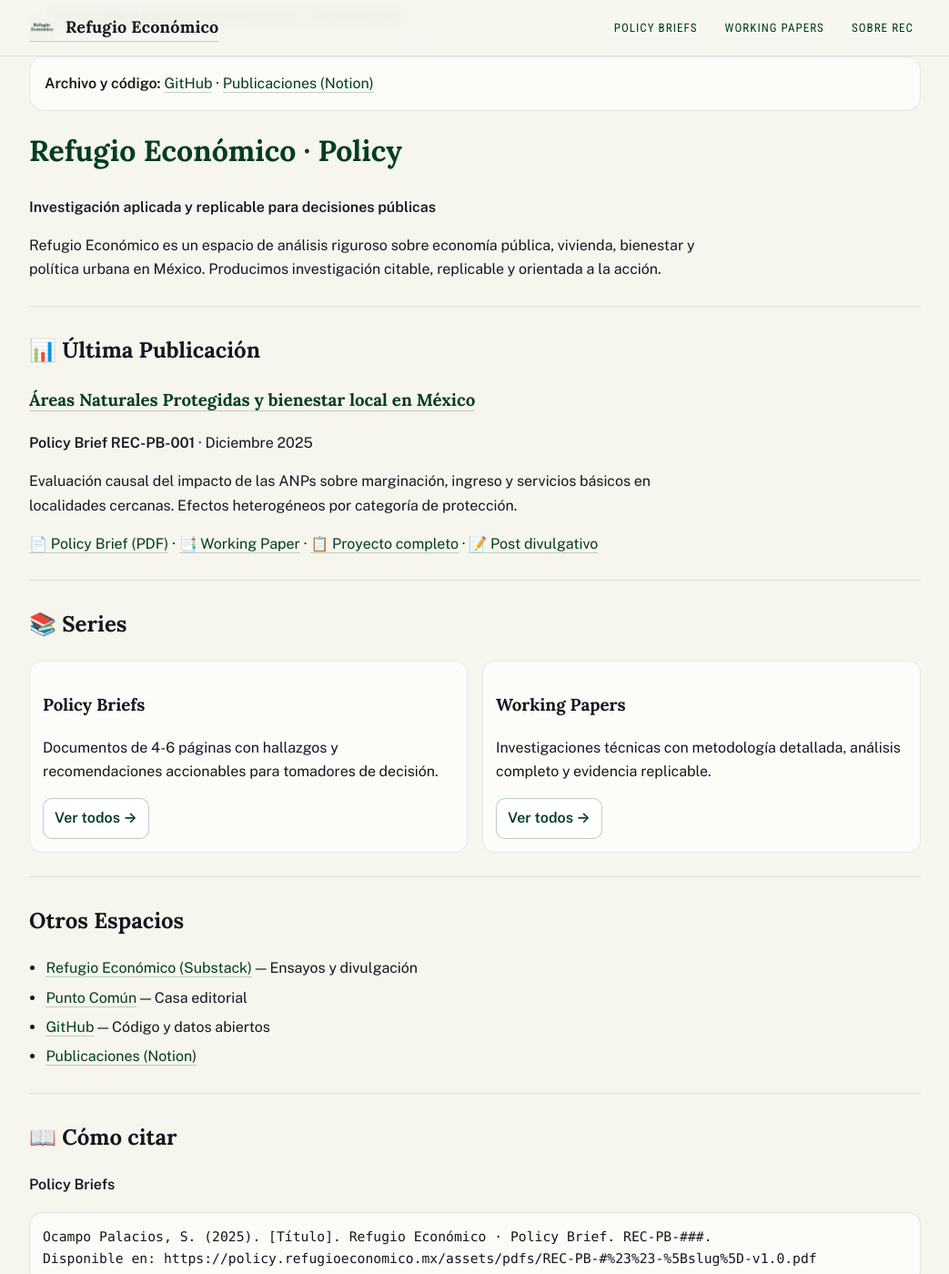
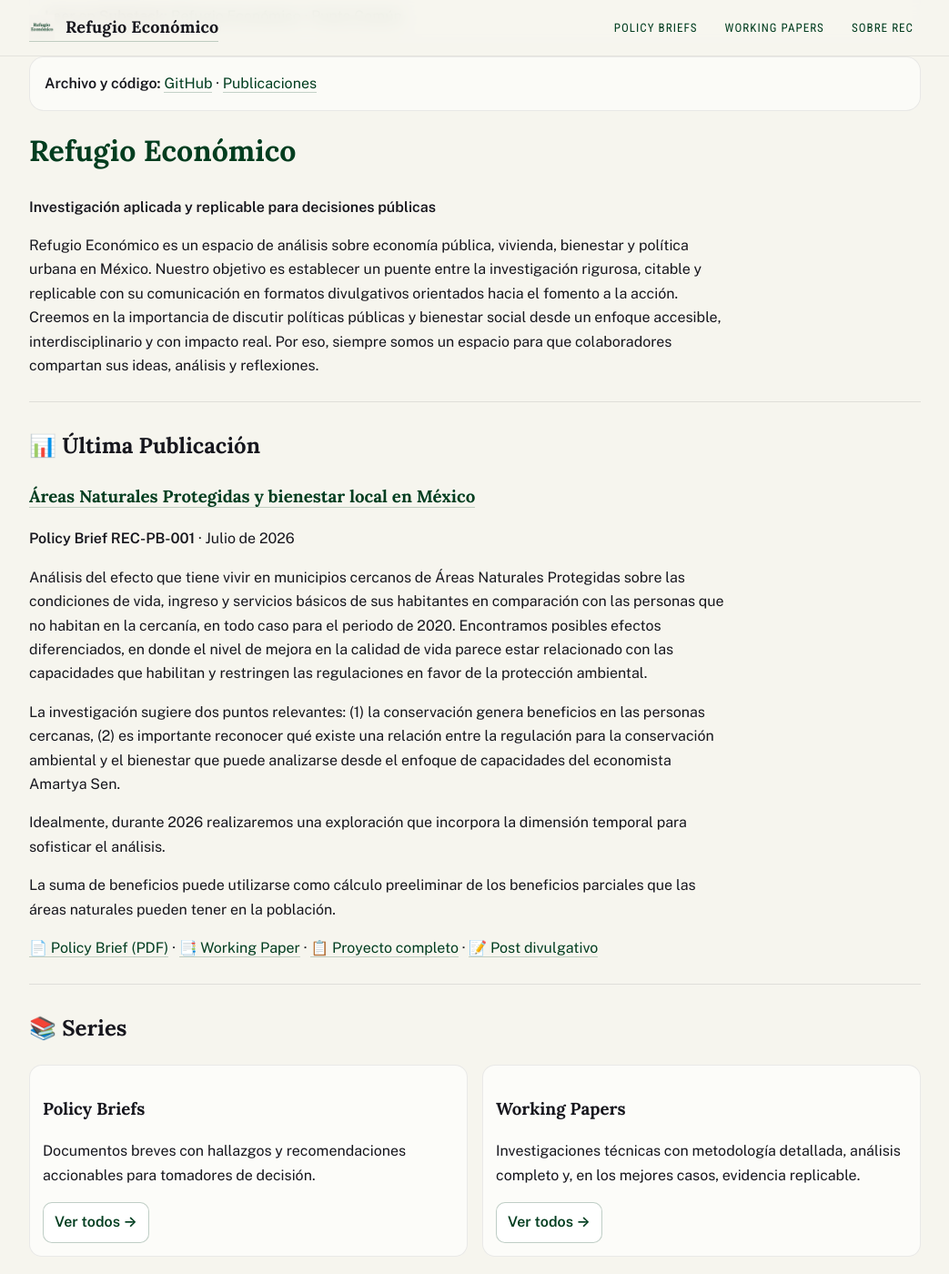
Before and after one commit to socapal/refugioeconomico.mx, a Jekyll site: the page built from index.md, in a window 1280 px wide and 1400 px high, scrolled down 289 px. Shown: the whole window at 91% size, without its empty margins (118-1161 px from the left). Built offline with Jekyll 4.4.1, drawn with Linux system fonts in a browser that asks for light colours; some of the changed text lies outside the part shown.

Commit message:
Index Narrativo
Ajustes sencillos al index del porta.

````diff
--- a/index.md
+++ b/index.md
@@ -17,23 +17,31 @@ title: Inicio
 <div class="card">
   <strong>Archivo y código:</strong>
   <a href="{{ site.github_profile }}">GitHub</a> ·
-  <a href="{{ site.notion_publications }}">Publicaciones (Notion)</a>
+  <a href="{{ site.notion_publications }}">Publicaciones</a>
 </div>
 
-# Refugio Económico · Policy
+# Refugio Económico
 
 **Investigación aplicada y replicable para decisiones públicas**
 
-Refugio Económico es un espacio de análisis riguroso sobre economía pública, vivienda, bienestar y política urbana en México. Producimos investigación citable, replicable y orientada a la acción.
+Refugio Económico es un espacio de análisis sobre economía pública, vivienda, bienestar y política urbana en México.
+Nuestro objetivo es establecer un puente entre la investigación rigurosa, citable y replicable con su comunicación en formatos divulgativos orientados hacia el fomento a la acción. Creemos en la importancia de discutir políticas públicas y bienestar social desde un enfoque accesible, interdisciplinario y con impacto real. Por eso, siempre somos un espacio para que colaboradores compartan sus ideas, análisis y reflexiones.
+
 
 ---
 
 ## 📊 Última Publicación
 
 ### [Áreas Naturales Protegidas y bienestar local en México]({{ '/projects/anps-v1/' | relative_url }})
-**Policy Brief REC-PB-001** · Diciembre 2025
+**Policy Brief REC-PB-001** · Julio de 2026
 
-Evaluación causal del impacto de las ANPs sobre marginación, ingreso y servicios básicos en localidades cercanas. Efectos heterogéneos por categoría de protección.
+Análisis del efecto que tiene vivir en municipios cercanos de Áreas Naturales Protegidas sobre las condiciones de vida, ingreso y servicios básicos de sus habitantes en comparación con las personas que no habitan en la cercanía, en todo caso para el periodo de 2020. Encontramos posibles efectos diferenciados, en donde el nivel de mejora en la calidad de vida parece estar relacionado con las capacidades que habilitan y restringen las regulaciones en favor de la protección ambiental.
+
+La investigación sugiere dos puntos relevantes: (1) la conservación genera beneficios en las personas cercanas, (2) es importante reconocer qué existe una relación entre la regulación para la conservación ambiental y el bienestar que puede analizarse desde el enfoque de capacidades del economista Amartya Sen.
+
+Idealmente, durante 2026 realizaremos una exploración que incorpora la dimensión temporal para sofisticar el análisis.
+
+La suma de beneficios puede utilizarse como cálculo preeliminar de los beneficios parciales que las áreas naturales pueden tener en la población.
 
 [📄 Policy Brief (PDF)]({{ '/downloads/anps-v1/' | relative_url }}) · [📑 Working Paper]({{ '/downloads/anps-v1/' | relative_url }}) · [📋 Proyecto completo]({{ '/projects/anps-v1/' | relative_url }}) · [📝 Post divulgativo](https://refugioeconomico.mx/anps-bienestar)
 
@@ -44,13 +52,13 @@ Evaluación causal del impacto de las ANPs sobre marginación, ingreso y servici
 <div class="series-grid">
   <div class="series-card">
     <h3>Policy Briefs</h3>
-    <p>Documentos de 4-6 páginas con hallazgos y recomendaciones accionables para tomadores de decisión.</p>
+    <p>Documentos breves con hallazgos y recomendaciones accionables para tomadores de decisión.</p>
     <a href="{{ '/policy-briefs/' | relative_url }}" class="btn">Ver todos →</a>
   </div>
 
   <div class="series-card">
     <h3>Working Papers</h3>
-    <p>Investigaciones técnicas con metodología detallada, análisis completo y evidencia replicable.</p>
+    <p>Investigaciones técnicas con metodología detallada, análisis completo y, en los mejores casos, evidencia replicable.</p>
     <a href="{{ '/working-papers/' | relative_url }}" class="btn">Ver todos →</a>
   </div>
 </div>
@@ -59,9 +67,9 @@ Evaluación causal del impacto de las ANPs sobre marginación, ingreso y servici
 
 ## Otros Espacios
 
-- [Refugio Económico (Substack)](https://refugioeconomico.substack.com/) — Ensayos y divulgación
-- [Punto Común](https://puntocomun.substack.com/) — Casa editorial
-- [GitHub](https://github.com/socapal) — Código y datos abiertos
+- [Refugio Económico (Substack)](https://refugioeconomico.substack.com/) — Esquema de divulgación en formato de ensayos cortos y accesibles para los análisis de Refugio Económio.
+- [Punto Común](https://puntocomun.substack.com/) — Blog personal que ayuda a situar las investigaciones desde una posición personal.
+- [GitHub](https://github.com/socapal) — Código y datos abiertos, scripts reproducibles y documentos técnicos.
 - [Publicaciones (Notion)](https://frill-bat-319.notion.site/3944a93270fe4df8b191d9d00048a9e6?v=cb87345890a74f3dbd7ad27c71b673eb)
 
 ---
@@ -70,14 +78,14 @@ Evaluación causal del impacto de las ANPs sobre marginación, ingreso y servici
 
 **Policy Briefs**
 ```text
-Ocampo Palacios, S. (2025). [Título]. Refugio Económico · Policy Brief. REC-PB-###.
+Apellidos, Nombre. (AAAA). [Título]. Refugio Económico · Policy Brief. REC-PB-###.
 Disponible en: {{ '/assets/pdfs/REC-PB-###-[slug]-v1.0.pdf' | absolute_url }}
 ```
 
 **Working Papers**
 
 ```text
-Ocampo Palacios, S. (2025). [Título]. Refugio Económico · Working Paper. REC-WP-YYYY-##.
+Ocampo Palacios, S. (AAAA). [Título]. Refugio Económico · Working Paper. REC-WP-YYYY-##.
 Disponible en: {{ '/assets/pdfs/REC-WP-YYYY-##-[slug]-v1.0.pdf' | absolute_url }}
 ```
 
@@ -89,4 +97,4 @@ Para colaboraciones, consultas o acceso a datos: [socapal@outlook.com](mailto:so
 
 ---
 
-<small>*Refugio Económico · Policy es un proyecto independiente de Sebastián Ocampo Palacios. Las opiniones expresadas son del autor y no representan a ninguna institución.*</small>
+<small>*Refugio Económico es un proyecto independiente dirigido por Sebastián Ocampo Palacios. Las opiniones expresadas corresponden a sus autores y no representan a ninguna institución.*</small>
````
Also changed, not shown: other parts of index.md (+2 -2 lines).
